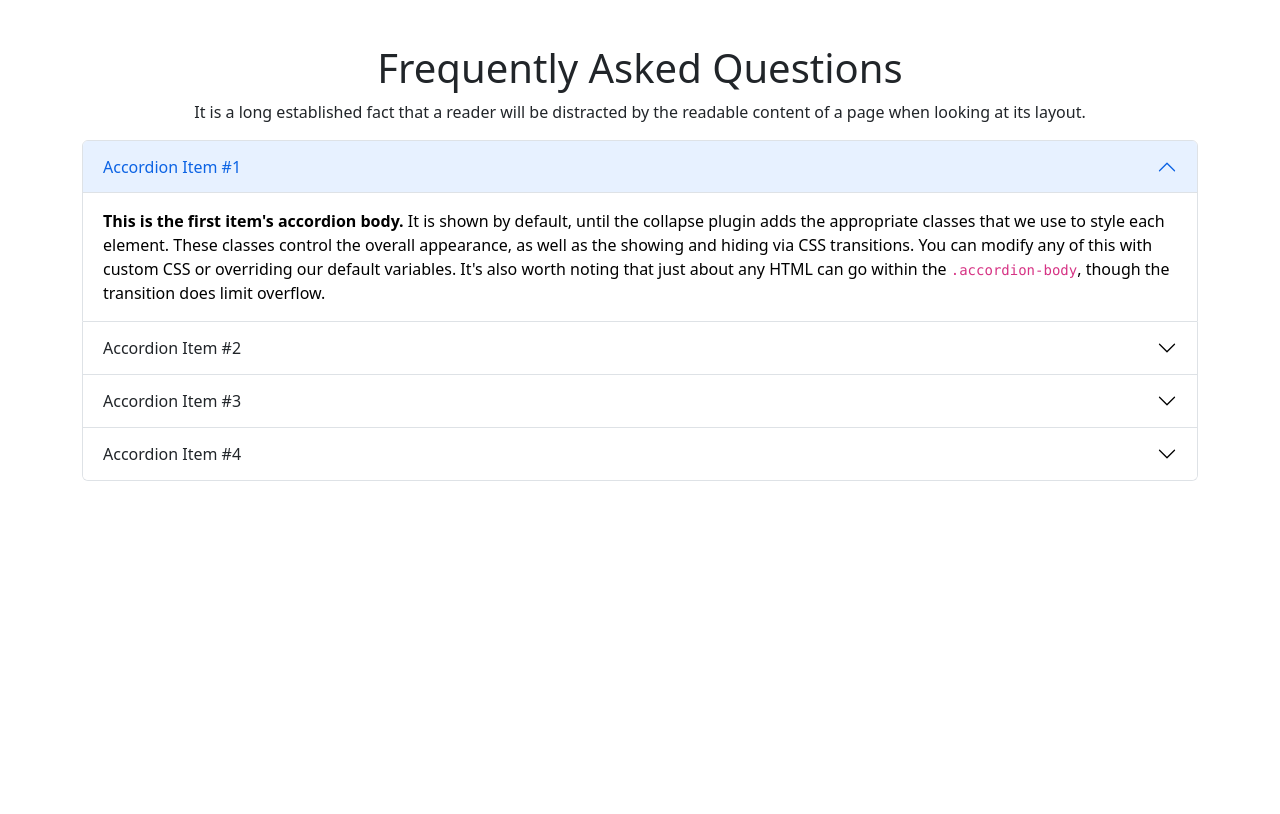
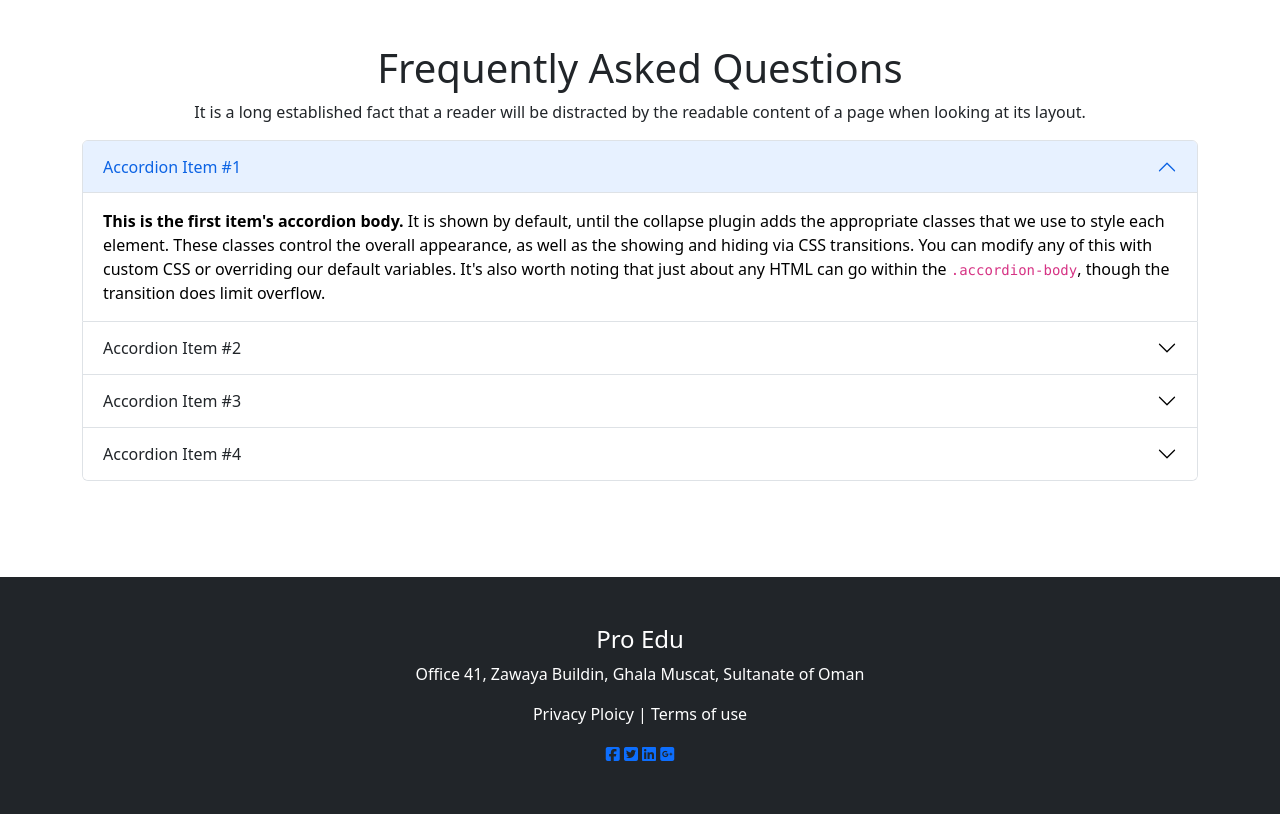
Before and after one commit to mithunaorko/passion-education, a plain HTML site: page index.html in a window 1280 px wide. Shown: the part 1528-2342 px from the top of the page. Before the commit the page ends 2009 px from the top, so only its background shows below. Drawn offline with nearby package versions, Linux system fonts and the light colour scheme.

Commit message:
adding footer area

```diff
--- a/index.html
+++ b/index.html
@@ -4,6 +4,9 @@
     <meta charset="utf-8" />
     <meta name="viewport" content="width=device-width, initial-scale=1" />
     <title>Passion Education</title>
+    <!-- fontawesome -->
+    <script src="https://kit.fontawesome.com/2d6e07a618.js" crossorigin="anonymous"></script>
+
     <!-- Bootstrap -->
     <link
       href="https://cdn.jsdelivr.net/npm/bootstrap@5.2.0/dist/css/bootstrap.min.css"
@@ -15,8 +18,8 @@
     <link rel="stylesheet" href="styles/style.css">
 
   </head>
-  <body class="container">
-    <header>
+  <body>
+    <header class="container">
       <!-- Nav Start -->
       <nav class="navbar nav-design navbar-expand-md bg-dark navbar-dark fixed-top">
         <div class="container jus">
@@ -98,7 +101,7 @@
     </section>
     <!-- End Top Slider Area -->
     </header>
-    <main>
+    <main class="container">
         <!-- Popular Courses Area Start  -->
         <section class="margin-bottom">
           <div class="text-center">
@@ -204,7 +207,7 @@
         <!-- End Popular Courses Area  -->
 
         <!-- Frequently Asked Questions Area Start -->
-        <section>
+        <section class="margin-bottom">
           <div class="text-center">
             <h1>Frequently Asked Questions</h1>
             <p>It is a long established fact that a reader will be distracted by the readable content of a page when looking at its layout.</p>
@@ -264,7 +267,27 @@
 
         </section>
         <!-- End Frequently Asked Questions Area -->
+
     </main>
+
+    <!-- Footer area Start -->
+    <footer>
+      <div class="bg-dark text-white text-center p-5">
+        <h4>Pro Edu</h4>
+        <p>Office 41, Zawaya Buildin, Ghala Muscat,
+        Sultanate of Oman
+        </p>
+        <p>Privacy Ploicy  |   Terms of use</p>
+        <div>
+          <a class="" target="_blank" href=""><i class="fa-brands fa-square-facebook"></i></a>
+          <a target="_blank" href=""><i class="fa-brands fa-square-twitter "></i></a>
+          <a target="_blank" href=""><i class="fa-brands fa-linkedin"></i></a>
+          <a target="_blank" href=""><i class="fa-brands fa-square-google-plus"></i></a>
+        </div>
+      </div>
+
+    </footer>
+    <!-- End Footer area -->
 
     <script
       src="https://cdn.jsdelivr.net/npm/bootstrap@5.2.0/dist/js/bootstrap.bundle.min.js"
```
